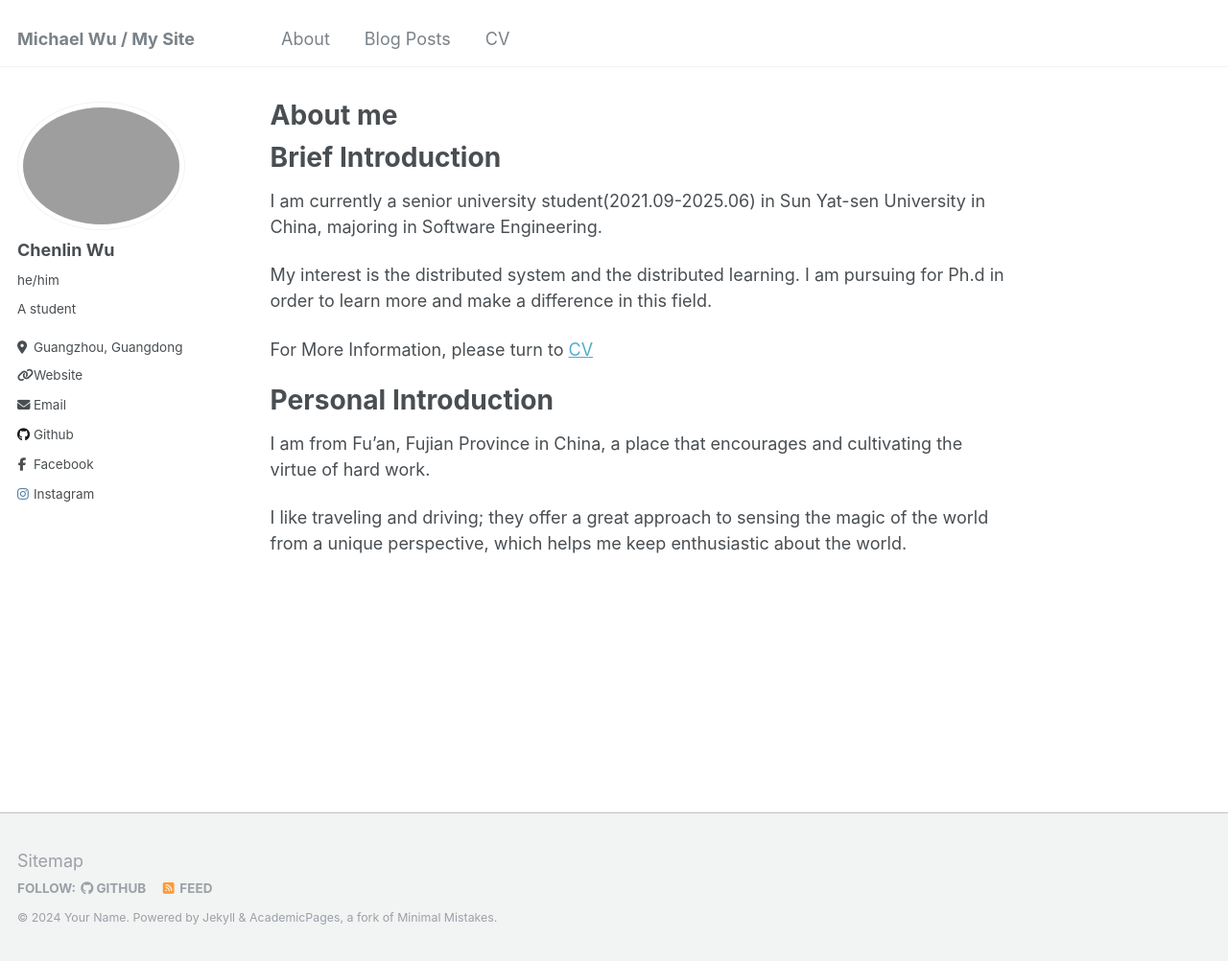
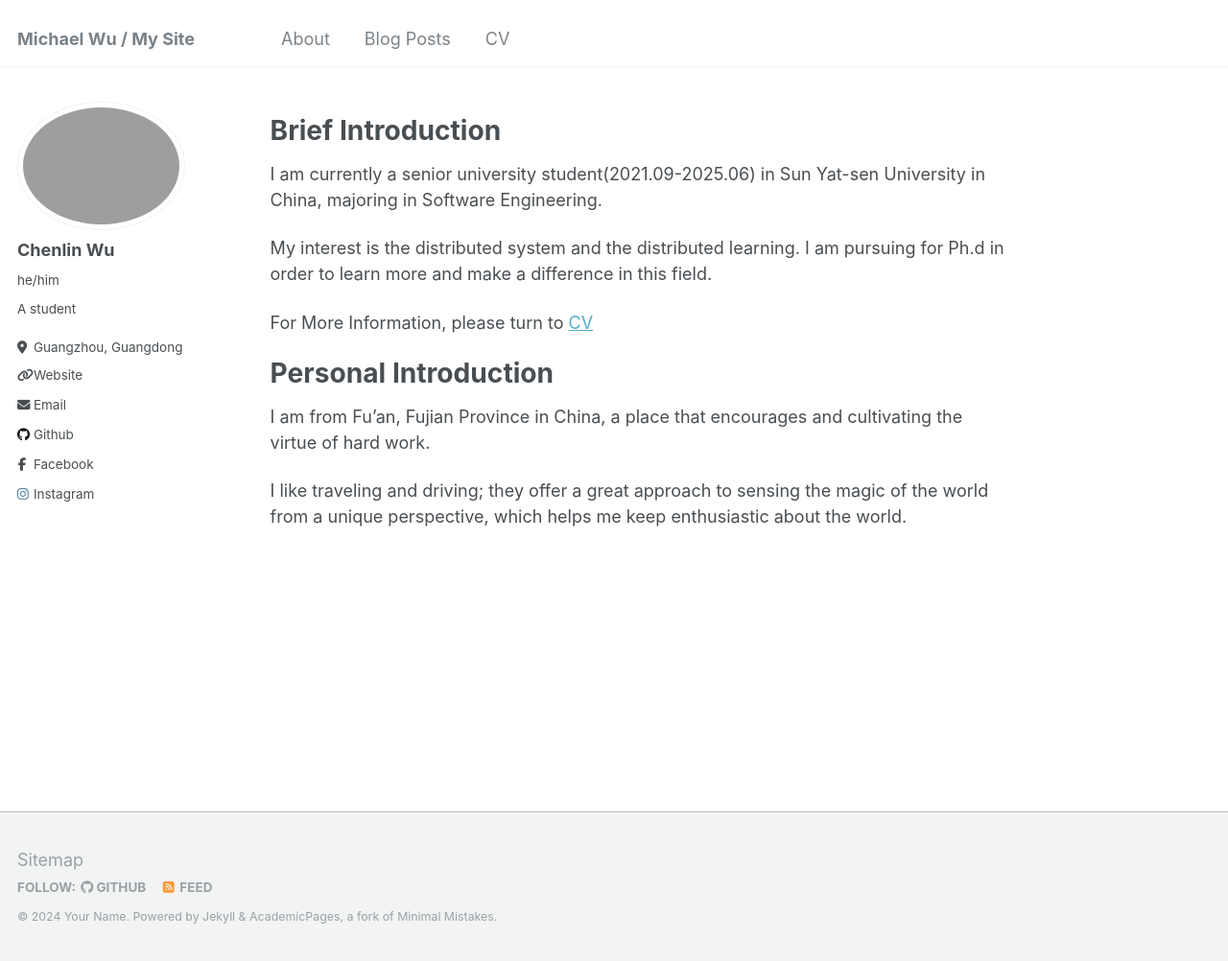
Before and after one commit to Michael112233/Michael112233.github.io, a Jekyll site: the page built from _pages/about.md, in a window 1280 px wide and 1002 px high. Shown: the whole window at 96% size. Built offline with Jekyll 4.4.1, drawn with Linux system fonts in a browser that asks for light colours.

Commit message:
modified:   _pages/about.md 	modified:   _pages/cv.md

```diff
--- a/_pages/about.md
+++ b/_pages/about.md
@@ -1,6 +1,6 @@
 ---
 permalink: /
-title: "About me"
+title: ""
 author_profile: true
 redirect_from:
   - /about/
```
Also changed, not shown: _pages/cv.md (+1 -1 lines).
